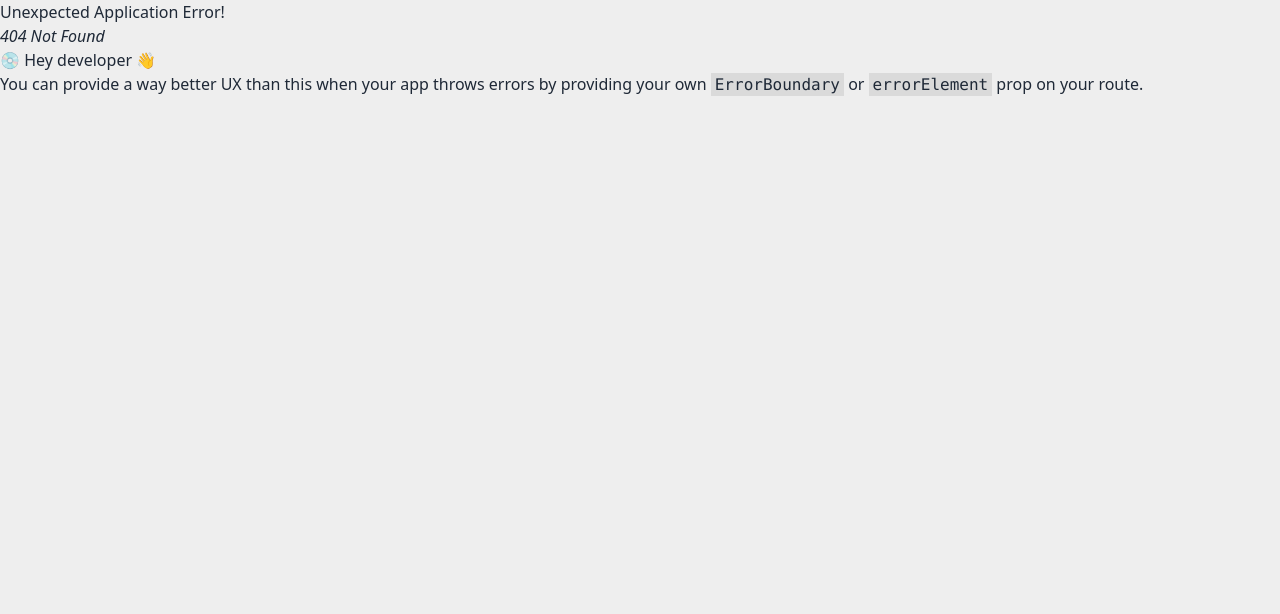
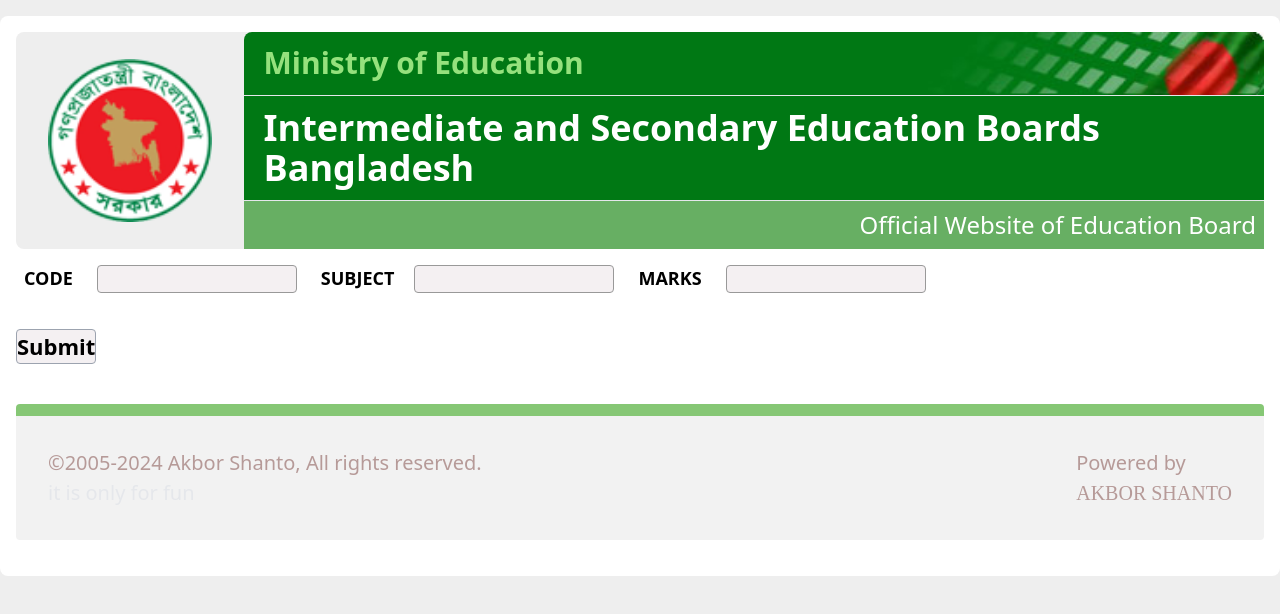
Before and after one commit to akborshanto/MinistaryEducation, a React (Vite) app in the folder client/: page /custom-result in a window 1280 px wide. Before the commit this address had no page. Shown: the top 614 px of the page. Built offline with nearby package versions, Linux system fonts and the light colour scheme.

Commit message:
custom form

```diff
--- /dev/null
+++ b/client/src/custom-result/CustomResult.jsx
@@ -0,0 +1,204 @@
+import React, { useState } from "react";
+
+const CustomResult = () => {
+
+  const [result, setResult] = useState([]);
+  const [error, setError] = useState("");
+  const [number,setNumber]=useState('')
+  /* get the value from Regitsternt compononet*/
+  const getLocalSorageData = JSON.parse(localStorage.getItem("studentInfo"));
+
+  {
+    /* handle subbject */
+  }
+  const handleSubmit = (e) => {
+    e.preventDefault();
+    const form = e.target;
+    const subject = form.subject.value;
+    const marks = parseInt(form.marks.value);
+    const code = form.code.value;
+
+    /* MARKS VALIDATION */
+    if (isNaN(marks)) {
+      return setError("INVALID ");
+    } else if (marks < 0) {
+      return setError(" 100 nice dao");
+    } else if (marks > 100) {
+      return setError("O the boroddato");
+    } else {
+      setError("");
+    }
+
+
+
+{/* CCGPA CALCUATION */}
+// const convertToGradePoint = (marks) => {
+//     if (marks >= 80) return setNumber("A+") ;
+//     if (marks >= 79) return setNumber("A");
+//     if (marks >= 69) return setNumber("A-");
+//     if (marks >= 59) return setNumber("B");
+//     if (marks >= 49) return setNumber("D");
+//     if (marks >= 39) return setNumber("D");
+
+//     if (marks >= 32) return setNumber("F");
+
+//     return 0.0;
+//   };
+
+
+  const resultInfo = { subject, code,marks,number };
+
+    console.log(resultInfo)
+    setResult((prev) => [...prev, resultInfo]); //prev মানে "previous" বা পূর্ববর্তী। এটি বর্তমানে result স্টেটে যা আছে, তা নির্দেশ করে।
+    //e.target.reset();
+
+    /* result validaton */
+
+    setError("");
+    console.log(result)
+  };
+
+
+
+  return (
+    <div className="">
+      {error && <h1 className="text-4xl text-red-500">{error}</h1>}
+      {/* bio daba */}
+
+      {/*     <div className="grid grid-cols-2 md:grid-cols-5 lg:grid-cols-5 gap-0 lg:gap-4">
+    <div>
+      <label className="text-blackBold font-bold text-[18px] mx-2 ">
+        <div className="label">
+          <span className="label-text"> Roll No</span>
+        </div>
+        <input
+          type="text"
+          placeholder="Type here"
+          className="textfield06 text-xl"
+          name="roll"
+          defaultValue={getLocalSorageData.roll}
+          disabled
+        />
+      </label>
+    </div>
+    <div>
+      <label className="text-blackBold font-bold text-[18px] mx-2">
+        <div className="label">
+          <span className="label-text"> your name?</span>
+        </div>
+        <input
+          type="text"
+          placeholder="Your Father`s Name"
+          className="textfield06 text-xl font-bold "
+          name="name"
+        />
+      </label>
+    </div>
+    <div>
+      <label className="text-blackBold font-bold text-[18px] mx-2 ">
+        <div className="label">
+          <span className="label-text">Your Father`s Name</span>
+        </div>
+        <input
+          type="text"
+          placeholder="Your Father`s Name"
+          className="textfield06 text-xl"
+          name="father"
+        />
+      </label>
+    </div>
+    <div>
+      <label className="text-blackBold font-bold text-[18px] mx-2 ">
+        <div className="label">
+          <span className="label-text">Your Mother`s Name</span>
+        </div>
+        <input
+          type="text"
+          placeholder="Your Mother`s Name"
+          className="textfield06 text-xl"
+          name="motherName"
+        />
+      </label>
+    </div>
+    <div>
+      <label className="text-blackBold font-bold text-[18px] mx-2 ">
+        <div className="label">
+          <span className="label-text"> Institue</span>
+        </div>
+        <input
+          type="text"
+          placeholder="Institute"
+          className="textfield06 text-xl"
+          name="institute"
+        />
+      </label>
+    </div>
+    <div>
+      <label className="text-blackBold font-bold text-[18px] mx-2 ">
+        <div className="label">
+          <span className="label-text"> Group</span>
+        </div>
+        <input
+          type="text"
+          placeholder="Type here"
+          className="textfield06 text-xl"
+          name="group"
+        />
+      </label>
+    </div>
+  </div> */}
+
+      {/* fform input */}
+      <form onSubmit={handleSubmit}>
+        <div className="r">
+          <div className=" flex gap-4 my-4 ">
+            <div className="flex  gap-4">
+              <label
+                htmlFor=""
+                className="text-blackBold font-bold text-[13px] lg:text-[18px] mx-2"
+              >
+                CODE
+              </label>
+              <input
+                type="number"
+                name="code"
+                className="textfield06"
+                required
+              ></input>
+            </div>
+            <div className=" flex gap-3 items-center">
+              <label
+                htmlFor=""
+                className="text-blackBold font-bold text-[13px] lg:text-[18px] mx-2"
+              >
+                SUBJECT
+              </label>
+              <input type="text" name="subject" className="textfield06"></input>
+            </div>
+
+            <div className="flex  gap-4">
+              <label
+                htmlFor=""
+                className="text-blackBold font-bold text-[13px] lg:text-[18px] mx-2"
+              >
+                MARKS
+              </label>
+              <input
+                type="number"
+                name="marks"
+                className="textfield06"
+                required
+              ></input>
+            </div>
+          </div>
+
+          <button className=" bg-inputBg  text-black w-[80px] my-5 text-[22px]  font-semibold  rounded border border-gray-400 ">
+            Submit
+          </button>
+        </div>
+      </form>
+    </div>
+  );
+};
+
+export default CustomResult;
--- a/client/src/pages/RegisterForm.jsx
+++ b/client/src/pages/RegisterForm.jsx
@@ -70,9 +70,9 @@
     };
 
 const stdentStorage=localStorage.setItem('studentInfo',JSON.stringify(studentInfo));
-
+navigate('/custom-result')
 // e.target.reset()
-navigate('/resultCreate')
+console.log(stdentStorage,"STORAGE")
 
   };
   return (
@@ -160,20 +160,27 @@
           </div>
           {/* buttton */}
           <div className="text-end">
-            <button  className=" bg-inputBg  text-black w-[80px] my-5 text-[22px]  font-semibold  rounded border border-gray-400 mx-4">
-              Reset
-            </button>
-         <Link  >
+
+
+
+
+
+
          <button className=" bg-inputBg  text-black w-[80px] my-5 text-[22px]  font-semibold  rounded border border-gray-400 ">
          Submit
        </button>
-         </Link>
 
+
+
+{/*
             <Link  className="bg-inputBg  text-black w-[80px] my-5 text-[22px]  font-semibold  rounded border border-gray-400">resultCreate</Link>
-
+ */}
             {error && <h1 className="text-red-400">{error}</h1>}
           </div>
         </form>
+        <button  className=" bg-inputBg  text-black w-[80px] my-5 text-[22px]  font-semibold  rounded border border-gray-400 mx-4">
+        Reset
+      </button>
       </div>
     </div>
   );
--- a/client/src/pages/shared/ResultCreate.jsx
+++ b/client/src/pages/shared/ResultCreate.jsx
@@ -321,7 +321,7 @@
                   <input
                     type="text"
                     name="subject"
-                    value={field.sub}
+                    value={field.subject}
                     onChange={(event) => handleChange(index, event)}
                     className="textfield06"
                   ></input>
```
Also changed, not shown: client/src/main.jsx (+12 -7 lines), client/src/pages/shared/table.jsx (+19 -27 lines).
